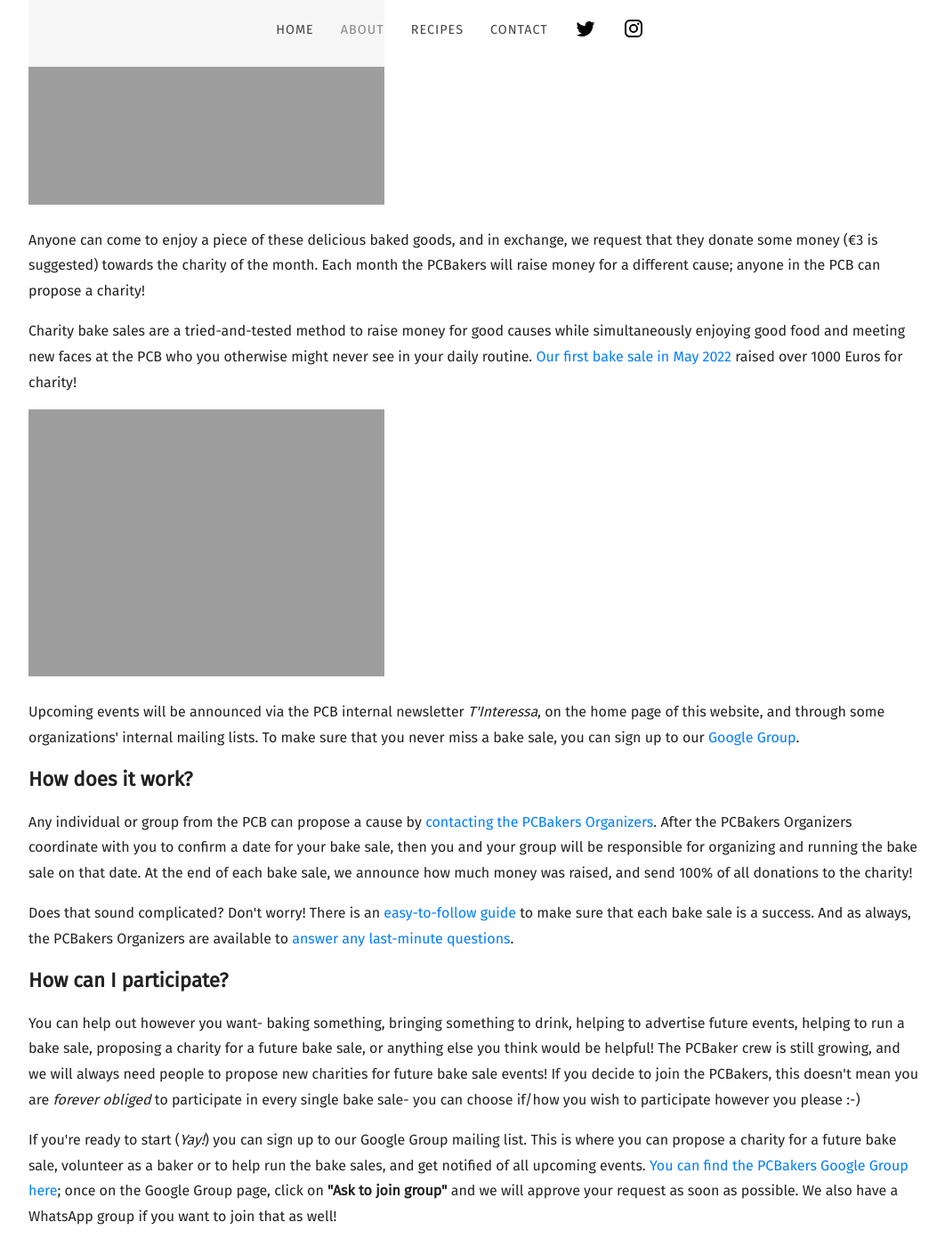
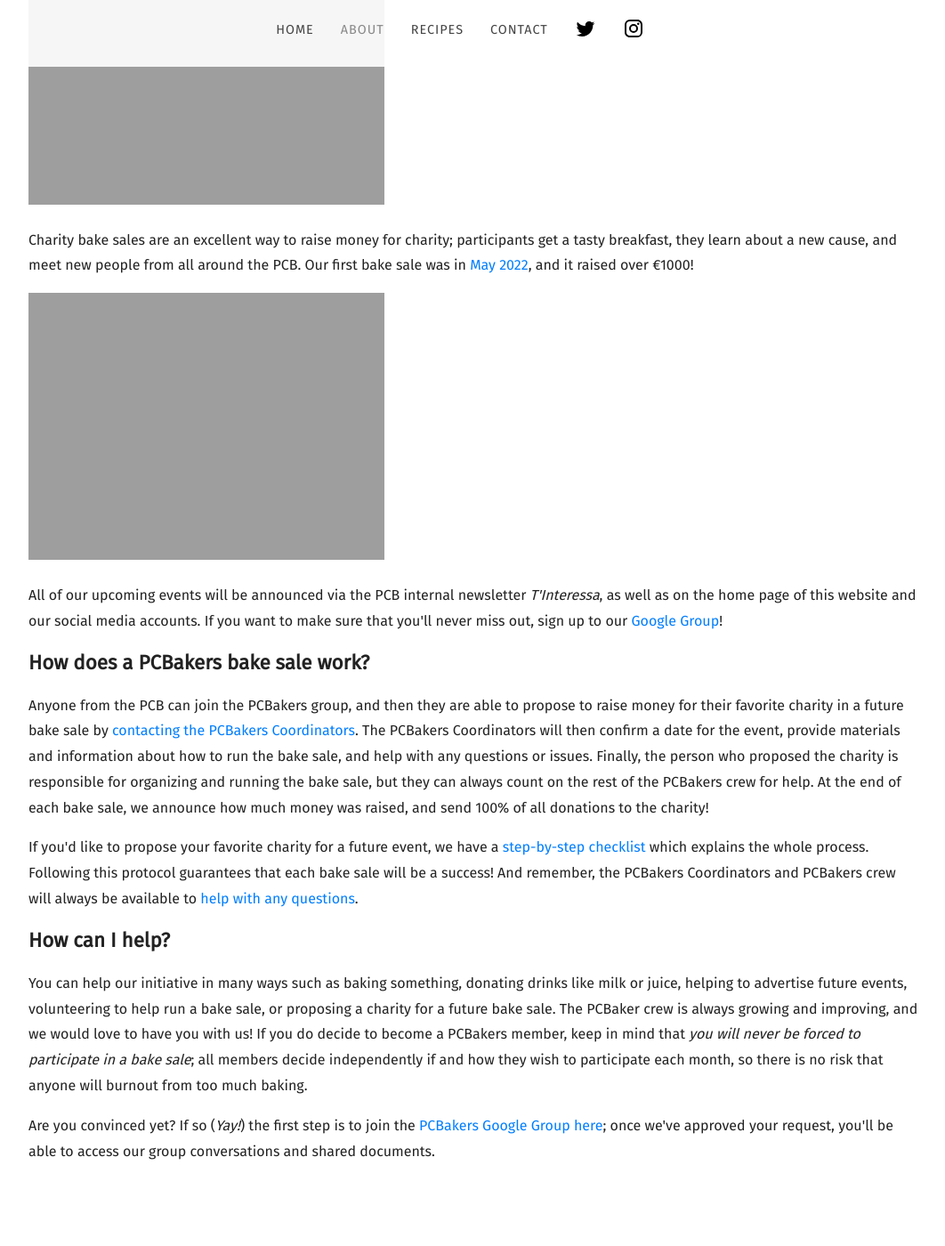
Before and after one commit to willblev/PCBakers, a Jekyll site: the page built from about.html, in a window 1280 px wide and 1400 px high, scrolled down 1773 px. Shown: the whole window at 89% size, without its empty margins (108-1170 px from the left). Built offline with Jekyll 4.4.1, drawn with Linux system fonts in a browser that asks for light colours; some web fonts are replaced; some of the changed text lies outside the part shown.

Commit message:
updated about page

```diff
--- a/about.html
+++ b/about.html
@@ -4,48 +4,47 @@
 <div>
 	<h1>About</h1>
 
-	<p>Welcome to the PCBakers website! Here you can find recipes, information about upcoming bake sales, and learn how to join our little initiative.</p>
+	<p>Welcome to the PCBakers website! Here you can find recipes, information about upcoming bake sales, and learn how to help the initiative.</p>
 
-	<p>The PCBakers organization was created in April 2022 at the <a href="https://www.pcb.ub.edu/" target="_blank">Parc Científic de Barcelona</a> (PCB). The concept behind the PCBakers was copied directly from the <a href="https://ellipse.prbb.org/keep-baking-for-a-better-world-5-years-of-incubakers-at-the-prbb/" target="_blank">Incubakers</a> group which began in 2013 at the PRBB (<a href="https://www.instagram.com/theincubakers/" target=" blank">Incubakers Instagram</a>).</p>
+	<p>The PCBakers group was formed in April 2022 at the <a href="https://www.pcb.ub.edu/" target="_blank">Parc Científic de Barcelona</a> (PCB). The idea behind the PCBakers came from another group called the <a href="https://ellipse.prbb.org/keep-baking-for-a-better-world-5-years-of-incubakers-at-the-prbb/" target="_blank">Incubakers</a>, which was created in 2013 at the PRBB (<a href="https://www.instagram.com/theincubakers/" target=" blank">Incubakers Instagram</a>).</p>
 
 
 	<h2>Who are we?</h2>
-	<p>We are an informal association of around seventy researchers, technicians, and other employees who work in over a dozen different groups around the PCB. Some of us like to bake, some like to help run the bake sales, but <i>all of us</i> enjoy eating cakes and cookies for a good cause!</p>
+	<p>We are an informal association of around eighty people who all work in different groups at the PCB. Our crew includes laboratory technicians, computational researchers, PhD students, and managers (as well as many other roles). Some of us like to bake, some like to help run the bake sales, but <i>all of us</i> enjoy eating cakes and cookies for a good cause!</p>
+	<p>Our group strives to promote inclusion and equality; all PCBaker members are encouraged to share their thoughts on how we can improve future bake sales!</p>
+
 	<div class="image" style="max-width:500px; height:auto " >
 		<img src="{{ site.baseurl }}/images/volunteers-running-bake-sale.png" alt="A few PCBaker volunteers running a bake_sale">
 	</div>
-	<p>The PCBakers strive to promote inclusion and equality, and everyone is encouraged to voice their thoughts on how we can improve future bake sales.</p>
 
 	<h2>What is a PCBakers bake sale?</h2>
     <div class="image" style="max-width:500px; height:auto " >
 		<img src="{{ site.baseurl }}/images/PCB_bake_sale_map.png" alt="PCB_bake_sale_map">
 	</div>
 
-	<p>Once a month, we help to organize a charity bake sale (desayuno solidario) at the PCB, typically near one of the entrances to the Cluster I/Torres area. The whole concept revolves around the generosity of our volunteer bakers who bring their homemade pastries to the PCB. During the bake sale, a few volunteers help to portion out the food and collect donations.</p>
+	<p>Once a month, the PCBakers organize a charity bake sale at the PCB. On the morning of the event, our members donate dozens of delicious homemade pastries, which we then offer to the public in exchange for donations (€3 is suggested)- we also now offer participants free coffee or juice with any donation! Each month, the bake sales raise money for a different charity, and all PCBaker members can propose charities for future events.</p>
 
 	<div class="image" style="max-width:500px; height:auto " >
 		<img src="{{ site.baseurl }}/images/delicious-food.png" alt="Delicious food prepared by the PCBakers">
 	</div>
 
-	<p>Anyone can come to enjoy a piece of these delicious baked goods, and in exchange, we request that they donate some money (€3 is suggested) towards the charity of the month. Each month the PCBakers will raise money for a different cause; anyone in the PCB can propose a charity!</p>
-
-	<p>Charity bake sales are a tried-and-tested method to raise money for good causes while simultaneously enjoying good food and meeting new faces at the PCB who you otherwise might never see in your daily routine. <a href="https://www.pcb.ub.edu/en/more-than-e1000-raised-at-pcbakers-first-bake-sale/" target="blank">Our first bake sale in May 2022</a> raised over 1000 Euros for charity!</p>
+	<p>Charity bake sales are an excellent way to raise money for charity; participants get a tasty breakfast, they learn about a new cause, and meet new people from all around the PCB. Our first bake sale was in <a href="https://www.pcb.ub.edu/en/more-than-e1000-raised-at-pcbakers-first-bake-sale/" target="blank">May 2022</a>, and it raised over €1000!</p>
 
     <div class="image" style="max-width:500px; height:auto " >
 		<img src="{{ site.baseurl }}/images/people-outside-bake-sale.png" alt="People outside at a PCBakers bake sale"></a>
 	</div>
 
 
-	<p>Upcoming events will be announced via the PCB internal newsletter <i>T'Interessa</i>, on the home page of this website, and through some organizations' internal mailing lists. To make sure that you never miss a bake sale, you can sign up to our <a href="https://groups.google.com/g/PCBakers" target="_blank">Google Group</a>.</p>
+	<p>All of our upcoming events will be announced via the PCB internal newsletter <i>T'Interessa</i>, as well as on the home page of this website and our social media accounts. If you want to make sure that you'll never miss out, sign up to our <a href="https://groups.google.com/g/PCBakers" target="_blank">Google Group</a>!</p>
 
-	<h2>How does it work?</h2>
-	<p>Any individual or group from the PCB can propose a cause by <a href="https://willblev.github.io/PCBakers/contact/">contacting the PCBakers Organizers</a>. After the PCBakers Organizers coordinate with you to confirm a date for your bake sale, then you and your group will be responsible for organizing and running the bake sale on that date. At the end of each bake sale, we announce how much money was raised, and send 100% of all donations to the charity!</p>
+	<h2>How does a PCBakers bake sale work?</h2>
+	<p>Anyone from the PCB can join the PCBakers group, and then they are able to propose to raise money for their favorite charity in a future bake sale by <a href="https://willblev.github.io/PCBakers/contact/">contacting the PCBakers Coordinators</a>. The PCBakers Coordinators will then confirm a date for the event, provide materials and information about how to run the bake sale, and help with any questions or issues. Finally, the person who proposed the charity is responsible for organizing and running the bake sale, but they can always count on the rest of the PCBakers crew for help. At the end of each bake sale, we announce how much money was raised, and send 100% of all donations to the charity!</p>
 
-	<p>Does that sound complicated? Don't worry! There is an <a href="https://docs.google.com/document/d/1Z9xcoaaUlmzsTDwRcUWl9NTssWzNH8cr5wyLd2cCqiM/edit?usp=sharing" target="_blank">easy-to-follow guide</a> to make sure that each bake sale is a success. And as always, the PCBakers Organizers are available to <a href="https://willblev.github.io/PCBakers/contact/">answer any last-minute questions</a>.</p>
+	<p>If you'd like to propose your favorite charity for a future event, we have a <a href="https://docs.google.com/document/d/1Z9xcoaaUlmzsTDwRcUWl9NTssWzNH8cr5wyLd2cCqiM/edit?usp=sharing" target="_blank">step-by-step checklist</a> which explains the whole process. Following this protocol guarantees that each bake sale will be a success! And remember, the PCBakers Coordinators and PCBakers crew will always be available to <a href="https://willblev.github.io/PCBakers/contact/">help with any questions</a>.</p>
 
 
-	<h2>How can I participate?</h2>
-	<p>You can help out however you want- baking something, bringing something to drink, helping to advertise future events, helping to run a bake sale, proposing a charity for a future bake sale, or anything else you think would be helpful! The PCBaker crew is still growing, and we will always need people to propose new charities for future bake sale events! If you decide to join the PCBakers, this doesn't mean you are <i>forever obliged</i> to participate in every single bake sale- you can choose if/how you wish to participate however you please :-)</p>
+	<h2>How can I help?</h2>
+	<p>You can help our initiative in many ways such as baking something, donating drinks like milk or juice, helping to advertise future events, volunteering to help run a bake sale, or proposing a charity for a future bake sale. The PCBaker crew is always growing and improving, and we would love to have you with us! If you do decide to become a PCBakers member, keep in mind that <i>you will never be forced to participate in a bake sale</i>; all members decide independently if and how they wish to participate each month, so there is no risk that anyone will burnout from too much baking.</p>
 
-	<p>If you're ready to start (<i>Yay!</i>) you can sign up to our Google Group mailing list. This is where you can propose a charity for a future bake sale, volunteer as a baker or to help run the bake sales, and get notified of all upcoming events. <a href="https://groups.google.com/g/PCBakers" target="_blank">You can find the PCBakers Google Group here</a>; once on the Google Group page, click on <b>"Ask to join group"</b> and we will approve your request as soon as possible. We also have a WhatsApp group if you want to join that as well!</p>
+	<p>Are you convinced yet? If so (<i>Yay!</i>) the first step is to join the <a href="https://groups.google.com/g/PCBakers" target="_blank">PCBakers Google Group here</a>; once we've approved your request, you'll be able to access our group conversations and shared documents.</p>
 </div>
```
